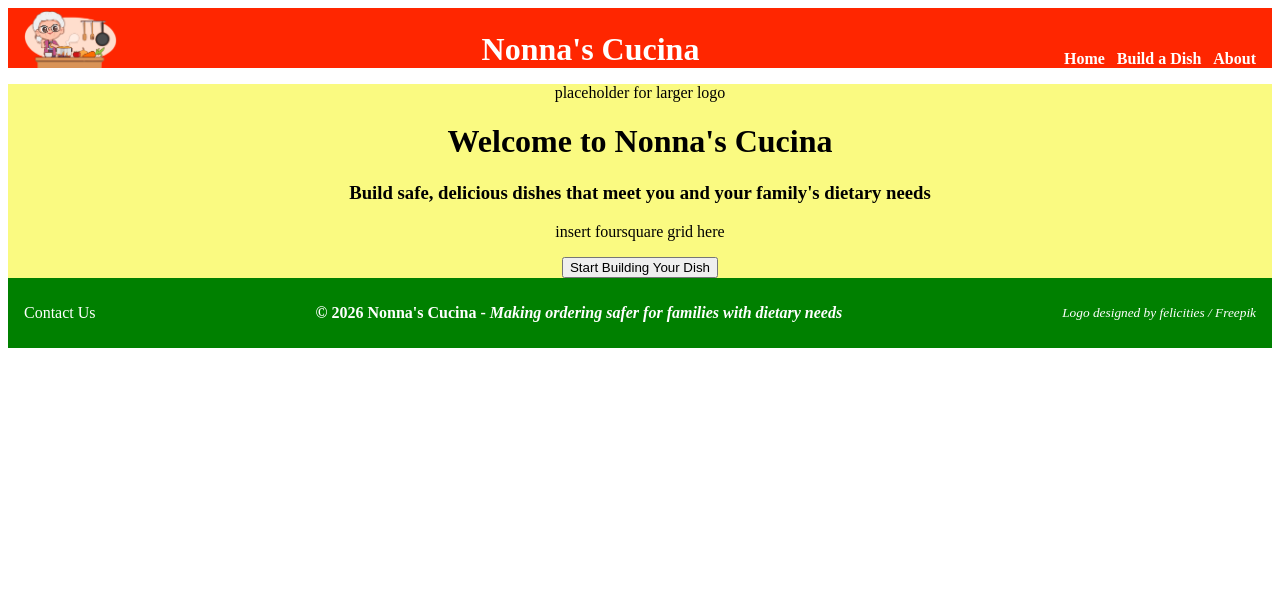
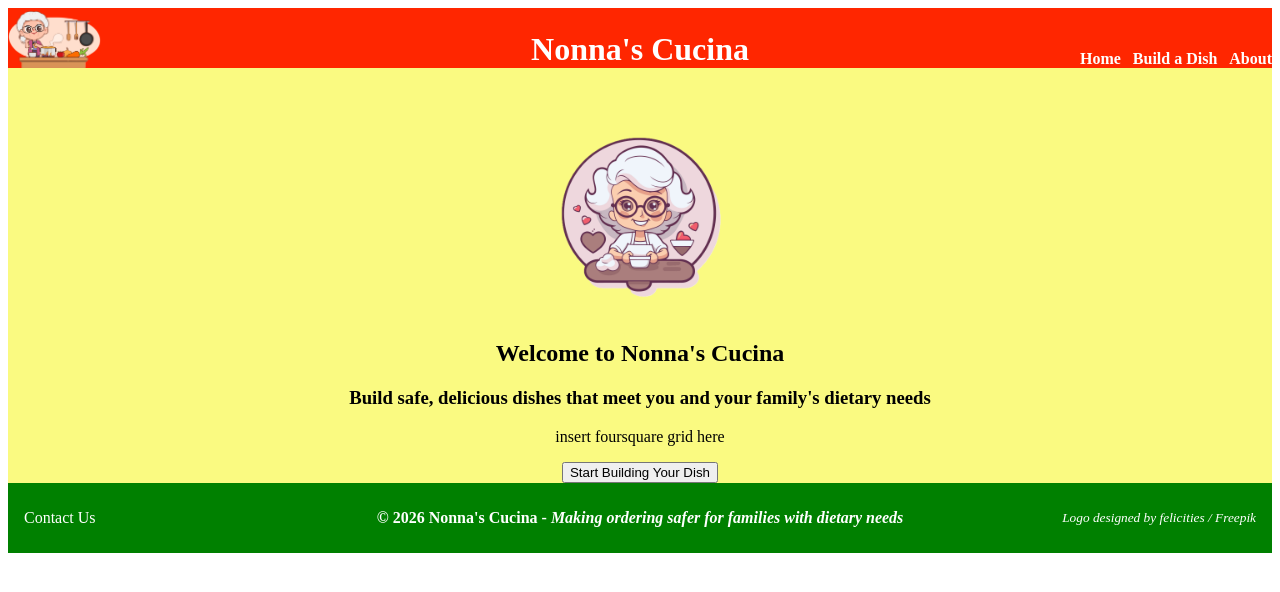
Before and after one commit to lindsayowow/nonnas-cucina, a React (Vite) app: page / in a window 1280 px wide. Shown: the top 592 px of the page. Built offline with nearby package versions, Linux system fonts and the light colour scheme.

Commit message:
finalizing basic header footer and starting work on hero section

```diff
--- a/src/Home.jsx
+++ b/src/Home.jsx
@@ -1,13 +1,13 @@
 import React from 'react';
 import { Link } from 'react-router-dom';
 import './styles/Home.css';
-
+import NonnaHome from './assets/Nonna_Home.png';
 
 export default function Home() {
   return (
     <div className="hero">
-      <p>placeholder for larger logo</p>
-      <h1>Welcome to Nonna's Cucina</h1>
+      <img src={NonnaHome} alt="Nonna is smiling at a countertop with hearts surrounding her head" className="logononna" />
+      <h2>Welcome to Nonna's Cucina</h2>
       <h3>Build safe, delicious dishes that meet you and your family's dietary needs</h3>
       <p>insert foursquare grid here</p>
       <Link to="/buildadish">
--- a/src/components/Footer.jsx
+++ b/src/components/Footer.jsx
@@ -6,7 +6,6 @@ import '../styles/Footer.css';
 
 export default function Footer() {
   return (
-    <div>
       <footer>
         <Link to="/about">Contact Us</Link>
         <div className="tagline">
@@ -14,6 +13,5 @@ export default function Footer() {
        <div className="attributes">
        <a href="http://www.freepik.com"><i>Logo designed by felicities / Freepik</i></a></div>
 </footer>
-    </div>
   )
 }
--- a/src/components/Header.jsx
+++ b/src/components/Header.jsx
@@ -8,7 +8,7 @@ export default function Header() {
     <>
       <header className="header">
 
-        <img src={nonnasLogo} alt="Nonna's Kitchen logo showing a drawing of a grandmother cooking in a kitchen" className="logo" />
+        <img src={nonnasLogo} alt="Nonna's Kitchen logo showing a drawing of a white-haired grandmother cooking in a kitchen" className="logo" />
 
         <div className="middle">
           <h1 className="title">Nonna's Cucina</h1>
--- a/src/styles/Footer.css
+++ b/src/styles/Footer.css
@@ -1,7 +1,6 @@
 footer {
-  display: flex;
-  justify-content: space-between;
-  /* left | center | right */
+  display: grid;
+  grid-template-columns: 1fr auto 1fr;
   align-items: center;
   background-color: green;
   color: white;
@@ -9,16 +8,24 @@ footer {
   min-height: 70px;
 }
 
+footer > a {
+  justify-self: start;
+  color: white;
+}
+
 .tagline {
-  flex: 1;
+  grid-column: 2;
   text-align: center;
   font-weight: bold;
+}
+
+/* Right attribution */
+.attributes {
+  grid-column: 3;
+  justify-self: end;
+  font-size: smaller;
 }
 
 footer a {
   color: white;
 }
-
-.attributes {
-  font-size: smaller;
-}
--- a/src/styles/Header.css
+++ b/src/styles/Header.css
@@ -1,14 +1,11 @@
 .header {
   color: white;
   display: grid;
-  grid-template-columns: auto 1fr auto;
+  grid-template-columns: 1fr auto 1fr;
   align-items: end;
   background-color: rgb(255, 38, 0);
   height: 60px;
-  /* fixed header height */
-  padding: 0 1rem;
-}
-
+  }
 
 .logo {
   height: 58px;
@@ -27,11 +24,18 @@
   font-weight: bold;
 }
 
-.middle,
-.right {
+.middle {
   display: flex;
   flex-direction: column;
 }
+
+.right {
+  grid-column: 3;
+  justify-self: end;
+  display: flex;
+  flex-direction: column;
+}
+
 
 a {
   color: white;
--- a/src/styles/Home.css
+++ b/src/styles/Home.css
@@ -3,3 +3,20 @@
     text-align: center;
     background-color: rgb(250, 250, 129);
 }
+
+/* .hero p:first-child,
+.hero h1:first-child,
+.hero h2:first-child,
+.hero h3:first-child {
+  margin-top: 0;
+} */
+
+.logononna {
+  height: 200px;
+  width: auto;
+  margin-top: 3rem;
+}
+
+/* .build {
+    padding: 1rem;
+} */
```
Also changed, not shown: src/assets/Nonna_Home.png (renamed from src/assets/Nonnas Logo2.png).
